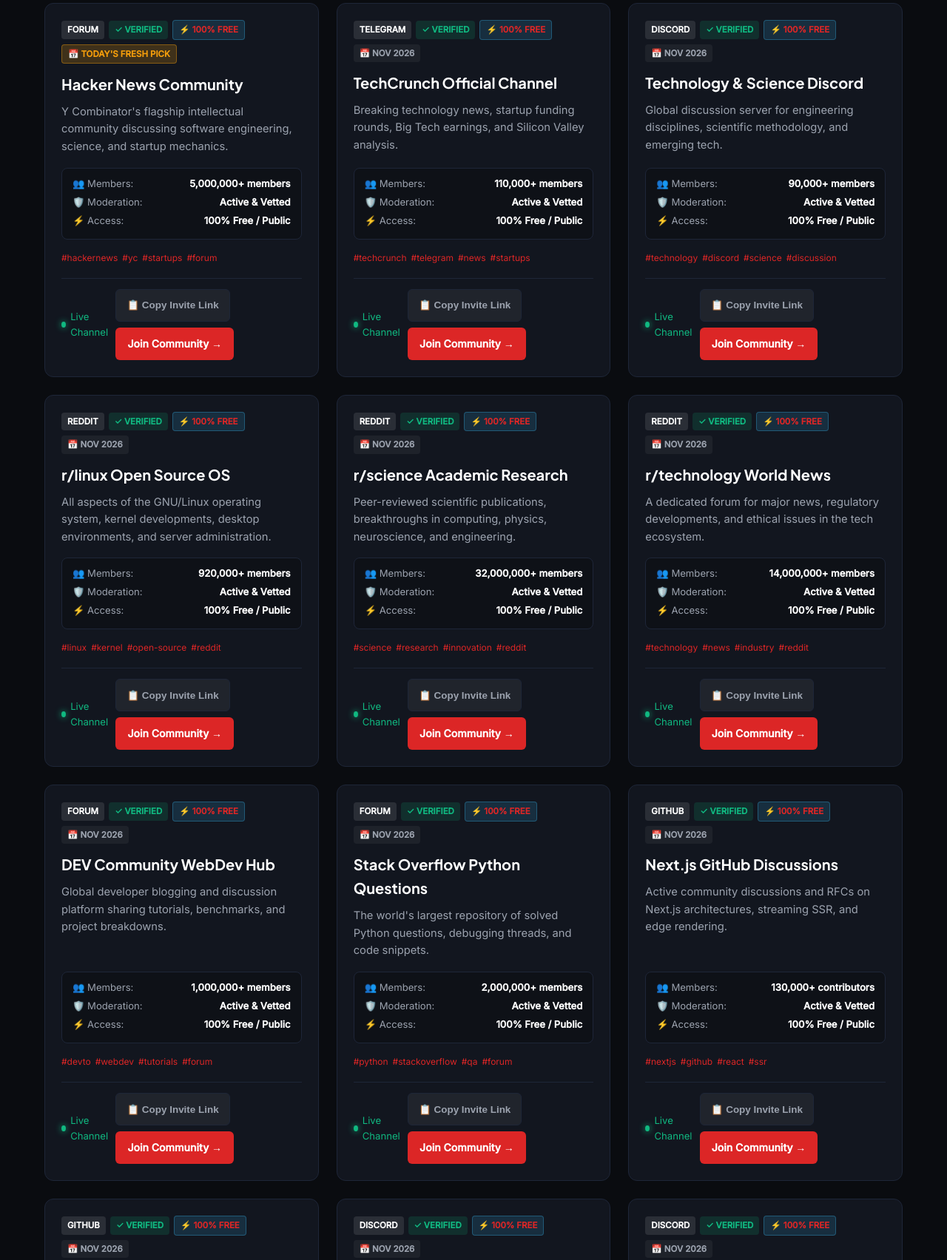
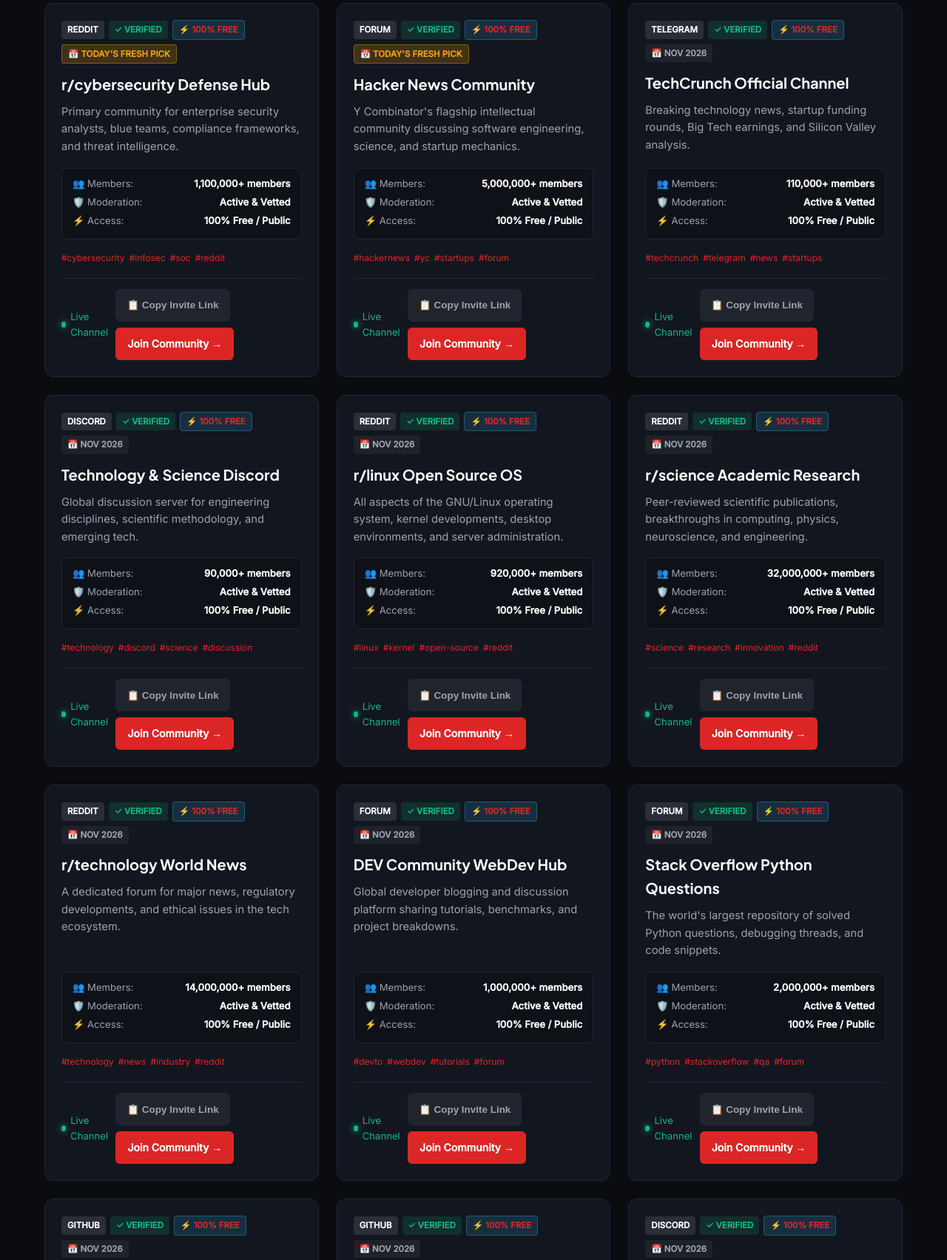
Before and after one commit to jibranpcccc/short-selling-activist-research-hub, a plain HTML site: page index.html in a window 1280 px wide. Shown: the part 1231-2935 px from the top of the page at 74% size. Drawn offline with Linux system fonts and the light colour scheme.

Commit message:
feat(replenishment): fresh community links added - 2026-11-18 [skip ci]

```diff
--- a/feed.xml
+++ b/feed.xml
@@ -4,10 +4,17 @@
     <title>Short Selling &amp; Activist Research Hub</title>
     <link>https://jibranpcccc.github.io/short-selling-activist-research-hub/</link>
     <description>Verified community directory and updates.</description>
-    <lastBuildDate>Wed, 18 Nov 2026 06:07:20 GMT</lastBuildDate>
+    <lastBuildDate>Wed, 18 Nov 2026 07:27:47 GMT</lastBuildDate>
     <atom:link href="https://jibranpcccc.github.io/short-selling-activist-research-hub/feed.xml" rel="self" type="application/rss+xml"/>
     <atom:link href="https://pubsubhubbub.appspot.com/" rel="hub"/>
-                                                                                                                                                                                                        <item>
+                                                                                                                                                                                                            <item>
+      <title>📅 Today's Fresh Pick: r/cybersecurity Defense Hub (Reddit)</title>
+      <link>https://www.reddit.com/r/cybersecurity/</link>
+      <guid isPermaLink="false">https://jibranpcccc.github.io/short-selling-activist-research-hub/#short-selling-activist-research-hub-reddit-1-2026-11-18</guid>
+      <pubDate>Wed, 18 Nov 2026 07:27:47 GMT</pubDate>
+      <description>Newly verified community added to Short Selling &amp; Activist Research Hub: Primary community for enterprise security analysts, blue teams, compliance frameworks, and threat intelligence.</description>
+    </item>
+<item>
       <title>📅 Today's Fresh Pick: Hacker News Community (Forum)</title>
       <link>https://news.ycombinator.com</link>
       <guid isPermaLink="false">https://jibranpcccc.github.io/short-selling-activist-research-hub/#short-selling-activist-research-hub-forum-20261011-1-2026-11-18</guid>
@@ -175,12 +182,5 @@
       <pubDate>Mon, 19 Oct 2026 06:07:14 GMT</pubDate>
       <description>Newly verified community added to Short Selling &amp; Activist Research Hub: Y Combinator's flagship intellectual community discussing software engineering, science, and startup mechanics.</description>
     </item>
-<item>
-      <title>📅 Today's Fresh Pick: Hacker News Community (Forum)</title>
-      <link>https://news.ycombinator.com</link>
-      <guid isPermaLink="false">https://jibranpcccc.github.io/short-selling-activist-research-hub/#short-selling-activist-research-hub-forum-20261011-1-2026-10-18</guid>
-      <pubDate>Sun, 18 Oct 2026 06:07:13 GMT</pubDate>
-      <description>Newly verified community added to Short Selling &amp; Activist Research Hub: Y Combinator's flagship intellectual community discussing software engineering, science, and startup mechanics.</description>
-    </item>
   </channel>
 </rss>
--- a/index.html
+++ b/index.html
@@ -148,149 +148,149 @@
           {
             "@type": "ListItem",
             "position": 1,
+            "name": "r/cybersecurity Defense Hub",
+            "description": "Primary community for enterprise security analysts, blue teams, compliance frameworks, and threat intelligence.",
+            "url": "https://www.reddit.com/r/cybersecurity/"
+          },
+          {
+            "@type": "ListItem",
+            "position": 2,
             "name": "Hacker News Community",
             "description": "Y Combinator's flagship intellectual community discussing software engineering, science, and startup mechanics.",
             "url": "https://news.ycombinator.com"
           },
           {
             "@type": "ListItem",
-            "position": 2,
+            "position": 3,
             "name": "TechCrunch Official Channel",
             "description": "Breaking technology news, startup funding rounds, Big Tech earnings, and Silicon Valley analysis.",
             "url": "https://t.me/techcrunch"
           },
           {
             "@type": "ListItem",
-            "position": 3,
+            "position": 4,
             "name": "Technology & Science Discord",
             "description": "Global discussion server for engineering disciplines, scientific methodology, and emerging tech.",
             "url": "https://discord.gg/tech"
           },
           {
             "@type": "ListItem",
-            "position": 4,
+            "position": 5,
             "name": "r/linux Open Source OS",
             "description": "All aspects of the GNU/Linux operating system, kernel developments, desktop environments, and server administration.",
             "url": "https://www.reddit.com/r/linux/"
           },
           {
             "@type": "ListItem",
-            "position": 5,
+            "position": 6,
             "name": "r/science Academic Research",
             "description": "Peer-reviewed scientific publications, breakthroughs in computing, physics, neuroscience, and engineering.",
             "url": "https://www.reddit.com/r/science/"
           },
           {
             "@type": "ListItem",
-            "position": 6,
+            "position": 7,
             "name": "r/technology World News",
             "description": "A dedicated forum for major news, regulatory developments, and ethical issues in the tech ecosystem.",
             "url": "https://www.reddit.com/r/technology/"
           },
           {
             "@type": "ListItem",
-            "position": 7,
+            "position": 8,
             "name": "DEV Community WebDev Hub",
             "description": "Global developer blogging and discussion platform sharing tutorials, benchmarks, and project breakdowns.",
             "url": "https://dev.to/t/webdev"
           },
           {
             "@type": "ListItem",
-            "position": 8,
+            "position": 9,
             "name": "Stack Overflow Python Questions",
             "description": "The world's largest repository of solved Python questions, debugging threads, and code snippets.",
             "url": "https://stackoverflow.com/questions/tagged/python"
           },
           {
             "@type": "ListItem",
-            "position": 9,
+            "position": 10,
             "name": "Next.js GitHub Discussions",
             "description": "Active community discussions and RFCs on Next.js architectures, streaming SSR, and edge rendering.",
             "url": "https://github.com/vercel/next.js/discussions"
           },
           {
             "@type": "ListItem",
-            "position": 10,
+            "position": 11,
             "name": "Rust Language GitHub Discussions",
             "description": "Official GitHub Discussions board for the Rust programming language compiler, RFCs, and tools.",
             "url": "https://users.rust-lang.org"
           },
           {
             "@type": "ListItem",
-            "position": 11,
+            "position": 12,
             "name": "Tailwind CSS Discord",
             "description": "Official community for Tailwind CSS utility-first design, component architectures, and responsive layout styling.",
             "url": "https://discord.gg/tailwind"
           },
           {
             "@type": "ListItem",
-            "position": 12,
+            "position": 13,
             "name": "Vue Land Community Discord",
             "description": "The official Discord community for Vue.js, Nuxt, Vite, Pinia, and frontend ecosystem tools.",
             "url": "https://discord.gg/vue"
           },
           {
             "@type": "ListItem",
-            "position": 13,
+            "position": 14,
             "name": "Next.js Developers Discord",
             "description": "Official community Discord for Vercel Next.js developers, Server Components, and App Router architectures.",
             "url": "https://discord.gg/nextjs"
           },
           {
             "@type": "ListItem",
-            "position": 14,
+            "position": 15,
             "name": "r/webdev Builders Hub",
             "description": "A community dedicated to all things web development, client and server-side architectures, and UI/UX design.",
             "url": "https://www.reddit.com/r/webdev/"
           },
           {
             "@type": "ListItem",
-            "position": 15,
+            "position": 16,
             "name": "r/cpp High Performance Systems",
             "description": "Discussions on modern C++ (C++17/20/23), memory models, template metaprogramming, and graphics pipelines.",
             "url": "https://www.reddit.com/r/cpp/"
           },
           {
             "@type": "ListItem",
-            "position": 16,
+            "position": 17,
             "name": "TypeScript Community Discord",
             "description": "Active community for advanced TypeScript types, generics, compiler plugins, and framework integrations.",
             "url": "https://discord.gg/typescript"
           },
           {
             "@type": "ListItem",
-            "position": 17,
+            "position": 18,
             "name": "r/typescript Architecture",
             "description": "Subreddit focused on TypeScript type systems, compiler APIs, design patterns, and enterprise codebases.",
             "url": "https://www.reddit.com/r/typescript/"
           },
           {
             "@type": "ListItem",
-            "position": 18,
+            "position": 19,
             "name": "Go Language Official Discord",
             "description": "Real-time Go developers server offering technical support, library showcase, and distributed systems discussions.",
             "url": "https://discord.gg/golang"
           },
           {
             "@type": "ListItem",
-            "position": 19,
+            "position": 20,
             "name": "r/golang Backend Hub",
             "description": "Community for Go programmers covering microservices, concurrency patterns, standard library best practices, and tooling.",
             "url": "https://www.reddit.com/r/golang/"
           },
           {
             "@type": "ListItem",
-            "position": 20,
+            "position": 21,
             "name": "Web Developers Network",
             "description": "Public channel providing updates on frontend, backend, browser standards, and dev tooling.",
             "url": "https://t.me/webdev_hub"
-          },
-          {
-            "@type": "ListItem",
-            "position": 21,
-            "name": "r/cybersecurity Defense Hub",
-            "description": "Primary community for enterprise security analysts, blue teams, compliance frameworks, and threat intelligence.",
-            "url": "https://www.reddit.com/r/cybersecurity/"
           },
           {
             "@type": "ListItem",
@@ -617,7 +617,31 @@
         </div>
         <div id="vetted-communities" class="grid">
 
-        <div id="community-card-1" class="card" data-platform="forum" data-category="computer science & startups">
+        <div id="community-card-1" class="card" data-platform="reddit" data-category="cybersecurity">
+            <div class="card-header">
+                <span class="badge badge-platform">Reddit</span>
+                <span class="badge badge-verified">✓ Verified</span>
+                <span class="badge badge-free">⚡ 100% Free</span>
+                <span class="badge badge-date" style="background: rgba(245, 158, 11, 0.2); color: #f59e0b; border: 1px solid rgba(245, 158, 11, 0.4); font-weight: 700;">📅 Today's Fresh Pick</span>
+            </div>
+            <h3 class="card-title">r/cybersecurity Defense Hub</h3>
+            <p class="card-desc">Primary community for enterprise security analysts, blue teams, compliance frameworks, and threat intelligence.</p>
+            <div class="spec-matrix">
+                <div class="spec-row"><span>👥 Members:</span> <strong>1,100,000+ members</strong></div>
+                <div class="spec-row"><span>🛡️ Moderation:</span> <strong>Active & Vetted</strong></div>
+                <div class="spec-row"><span>⚡ Access:</span> <strong>100% Free / Public</strong></div>
+            </div>
+            <div class="tags-row"><span class="tag">#cybersecurity</span><span class="tag">#infosec</span><span class="tag">#soc</span><span class="tag">#reddit</span></div>
+            <div class="card-footer">
+                <span class="activity-pulse"><span class="pulse-dot"></span> Live Channel</span>
+                <div class="card-actions">
+                    <button class="btn-copy-invite" onclick="copyInviteLink(event, 'https://www.reddit.com/r/cybersecurity/')">📋 Copy Invite Link</button>
+                    <a href="https://www.reddit.com/r/cybersecurity/" target="_blank" rel="noopener noreferrer" class="btn-join">Join Community →</a>
+                </div>
+            </div>
+        </div>
+
+        <div id="community-card-2" class="card" data-platform="forum" data-category="computer science & startups">
             <div class="card-header">
                 <span class="badge badge-platform">Forum</span>
                 <span class="badge badge-verified">✓ Verified</span>
@@ -641,7 +665,7 @@
             </div>
         </div>
 
-        <div id="community-card-2" class="card" data-platform="telegram" data-category="tech news">
+        <div id="community-card-3" class="card" data-platform="telegram" data-category="tech news">
             <div class="card-header">
                 <span class="badge badge-platform">Telegram</span>
                 <span class="badge badge-verified">✓ Verified</span>
@@ -665,7 +689,7 @@
             </div>
         </div>
 
-        <div id="community-card-3" class="card" data-platform="discord" data-category="tech discussion">
+        <div id="community-card-4" class="card" data-platform="discord" data-category="tech discussion">
             <div class="card-header">
                 <span class="badge badge-platform">Discord</span>
                 <span class="badge badge-verified">✓ Verified</span>
@@ -689,7 +713,7 @@
             </div>
         </div>
 
-        <div id="community-card-4" class="card" data-platform="reddit" data-category="linux & os">
+        <div id="community-card-5" class="card" data-platform="reddit" data-category="linux & os">
             <div class="card-header">
                 <span class="badge badge-platform">Reddit</span>
                 <span class="badge badge-verified">✓ Verified</span>
@@ -713,7 +737,7 @@
             </div>
         </div>
 
-        <div id="community-card-5" class="card" data-platform="reddit" data-category="science & innovation">
+        <div id="community-card-6" class="card" data-platform="reddit" data-category="science & innovation">
             <div class="card-header">
                 <span class="badge badge-platform">Reddit</span>
                 <span class="badge badge-verified">✓ Verified</span>
@@ -737,7 +761,7 @@
             </div>
         </div>
 
-        <div id="community-card-6" class="card" data-platform="reddit" data-category="tech news">
+        <div id="community-card-7" class="card" data-platform="reddit" data-category="tech news">
             <div class="card-header">
                 <span class="badge badge-platform">Reddit</span>
                 <span class="badge badge-verified">✓ Verified</span>
@@ -761,7 +785,7 @@
             </div>
         </div>
 
-        <div id="community-card-7" class="card" data-platform="forum" data-category="web development">
+        <div id="community-card-8" class="card" data-platform="forum" data-category="web development">
             <div class="card-header">
                 <span class="badge badge-platform">Forum</span>
                 <span class="badge badge-verified">✓ Verified</span>
@@ -785,7 +809,7 @@
             </div>
         </div>
 
-        <div id="community-card-8" class="card" data-platform="forum" data-category="python development">
+        <div id="community-card-9" class="card" data-platform="forum" data-category="python development">
             <div class="card-header">
                 <span class="badge badge-platform">Forum</span>
                 <span class="badge badge-verified">✓ Verified</span>
@@ -809,7 +833,7 @@
             </div>
         </div>
 
-        <div id="community-card-9" class="card" data-platform="github" data-category="frontend engineering">
+        <div id="community-card-10" class="card" data-platform="github" data-category="frontend engineering">
             <div class="card-header">
                 <span class="badge badge-platform">GitHub</span>
                 <span class="badge badge-verified">✓ Verified</span>
@@ -833,7 +857,7 @@
             </div>
         </div>
 
-        <div id="community-card-10" class="card" data-platform="github" data-category="systems programming">
+        <div id="community-card-11" class="card" data-platform="github" data-category="systems programming">
             <div class="card-header">
                 <span class="badge badge-platform">GitHub</span>
                 <span class="badge badge-verified">✓ Verified</span>
@@ -857,7 +881,7 @@
             </div>
         </div>
 
-        <div id="community-card-11" class="card" data-platform="discord" data-category="frontend engineering">
+        <div id="community-card-12" class="card" data-platform="discord" data-category="frontend engineering">
             <div class="card-header">
                 <span class="badge badge-platform">Discord</span>
                 <span class="badge badge-verified">✓ Verified</span>
@@ -881,7 +905,7 @@
             </div>
         </div>
 
-        <div id="community-card-12" class="card" data-platform="discord" data-category="frontend engineering">
+        <div id="community-card-13" class="card" data-platform="discord" data-category="frontend engineering">
             <div class="card-header">
                 <span class="badge badge-platform">Discord</span>
                 <span class="badge badge-verified">✓ Verified</span>
@@ -905,7 +929,7 @@
             </div>
         </div>
 
-        <div id="community-card-13" class="card" data-platform="discord" data-category="frontend engineering">
+        <div id="community-card-14" class="card" data-platform="discord" data-category="frontend engineering">
             <div class="card-header">
                 <span class="badge badge-platform">Discord</span>
                 <span class="badge badge-verified">✓ Verified</span>
@@ -929,7 +953,7 @@
             </div>
         </div>
 
-        <div id="community-card-14" class="card" data-platform="reddit" data-category="web development">
+        <div id="community-card-15" class="card" data-platform="reddit" data-category="web development">
             <div class="card-header">
                 <span class="badge badge-platform">Reddit</span>
                 <span class="badge badge-verified">✓ Verified</span>
@@ -953,7 +977,7 @@
             </div>
         </div>
 
-        <div id="community-card-15" class="card" data-platform="reddit" data-category="systems programming">
+        <div id="community-card-16" class="card" data-platform="reddit" data-category="systems programming">
             <div class="card-header">
                 <span class="badge badge-platform">Reddit</span>
                 <span class="badge badge-verified">✓ Verified</span>
@@ -977,7 +1001,7 @@
             </div>
         </div>
 
-        <div id="community-card-16" class="card" data-platform="discord" data-category="web development">
+        <div id="community-card-17" class="card" data-platform="discord" data-category="web development">
             <div class="card-header">
                 <span class="badge badge-platform">Discord</span>
                 <span class="badge badge-verified">✓ Verified</span>
@@ -1001,7 +1025,7 @@
             </div>
         </div>
 
-        <div id="community-card-17" class="card" data-platform="reddit" data-category="web development">
+        <div id="community-card-18" class="card" data-platform="reddit" data-category="web development">
             <div class="card-header">
                 <span class="badge badge-platform">Reddit</span>
                 <span class="badge badge-verified">✓ Verified</span>
@@ -1025,7 +1049,7 @@
             </div>
         </div>
 
-        <div id="community-card-18" class="card" data-platform="discord" data-category="backend engineering">
+        <div id="community-card-19" class="card" data-platform="discord" data-category="backend engineering">
             <div class="card-header">
                 <span class="badge badge-platform">Discord</span>
                 <span class="badge badge-verified">✓ Verified</span>
@@ -1049,7 +1073,7 @@
             </div>
         </div>
 
-        <div id="community-card-19" class="card" data-platform="reddit" data-category="backend engineering">
+        <div id="community-card-20" class="card" data-platform="reddit" data-category="backend engineering">
             <div class="card-header">
                 <span class="badge badge-platform">Reddit</span>
                 <span class="badge badge-verified">✓ Verified</span>
@@ -1073,7 +1097,7 @@
             </div>
         </div>
 
-        <div id="community-card-20" class="card" data-platform="telegram" data-category="web development">
+        <div id="community-card-21" class="card" data-platform="telegram" data-category="web development">
             <div class="card-header">
                 <span class="badge badge-platform">Telegram</span>
                 <span class="badge badge-verified">✓ Verified</span>
@@ -1093,30 +1117,6 @@
                 <div class="card-actions">
                     <button class="btn-copy-invite" onclick="copyInviteLink(event, 'https://t.me/webdev_hub')">📋 Copy Invite Link</button>
                     <a href="https://t.me/webdev_hub" target="_blank" rel="noopener noreferrer" class="btn-join">Join Community →</a>
-                </div>
-            </div>
-        </div>
-
-        <div id="community-card-21" class="card" data-platform="reddit" data-category="cybersecurity">
-            <div class="card-header">
-                <span class="badge badge-platform">Reddit</span>
-                <span class="badge badge-verified">✓ Verified</span>
-                <span class="badge badge-free">⚡ 100% Free</span>
-                <span class="badge badge-date">📅 Nov 2026</span>
-            </div>
-            <h3 class="card-title">r/cybersecurity Defense Hub</h3>
-            <p class="card-desc">Primary community for enterprise security analysts, blue teams, compliance frameworks, and threat intelligence.</p>
-            <div class="spec-matrix">
-                <div class="spec-row"><span>👥 Members:</span> <strong>1,100,000+ members</strong></div>
-                <div class="spec-row"><span>🛡️ Moderation:</span> <strong>Active & Vetted</strong></div>
-                <div class="spec-row"><span>⚡ Access:</span> <strong>100% Free / Public</strong></div>
-            </div>
-            <div class="tags-row"><span class="tag">#cybersecurity</span><span class="tag">#infosec</span><span class="tag">#soc</span><span class="tag">#reddit</span></div>
-            <div class="card-footer">
-                <span class="activity-pulse"><span class="pulse-dot"></span> Live Channel</span>
-                <div class="card-actions">
-                    <button class="btn-copy-invite" onclick="copyInviteLink(event, 'https://www.reddit.com/r/cybersecurity/')">📋 Copy Invite Link</button>
-                    <a href="https://www.reddit.com/r/cybersecurity/" target="_blank" rel="noopener noreferrer" class="btn-join">Join Community →</a>
                 </div>
             </div>
         </div>
```
Also changed, not shown: data/groups.json (+20 -19 lines).
